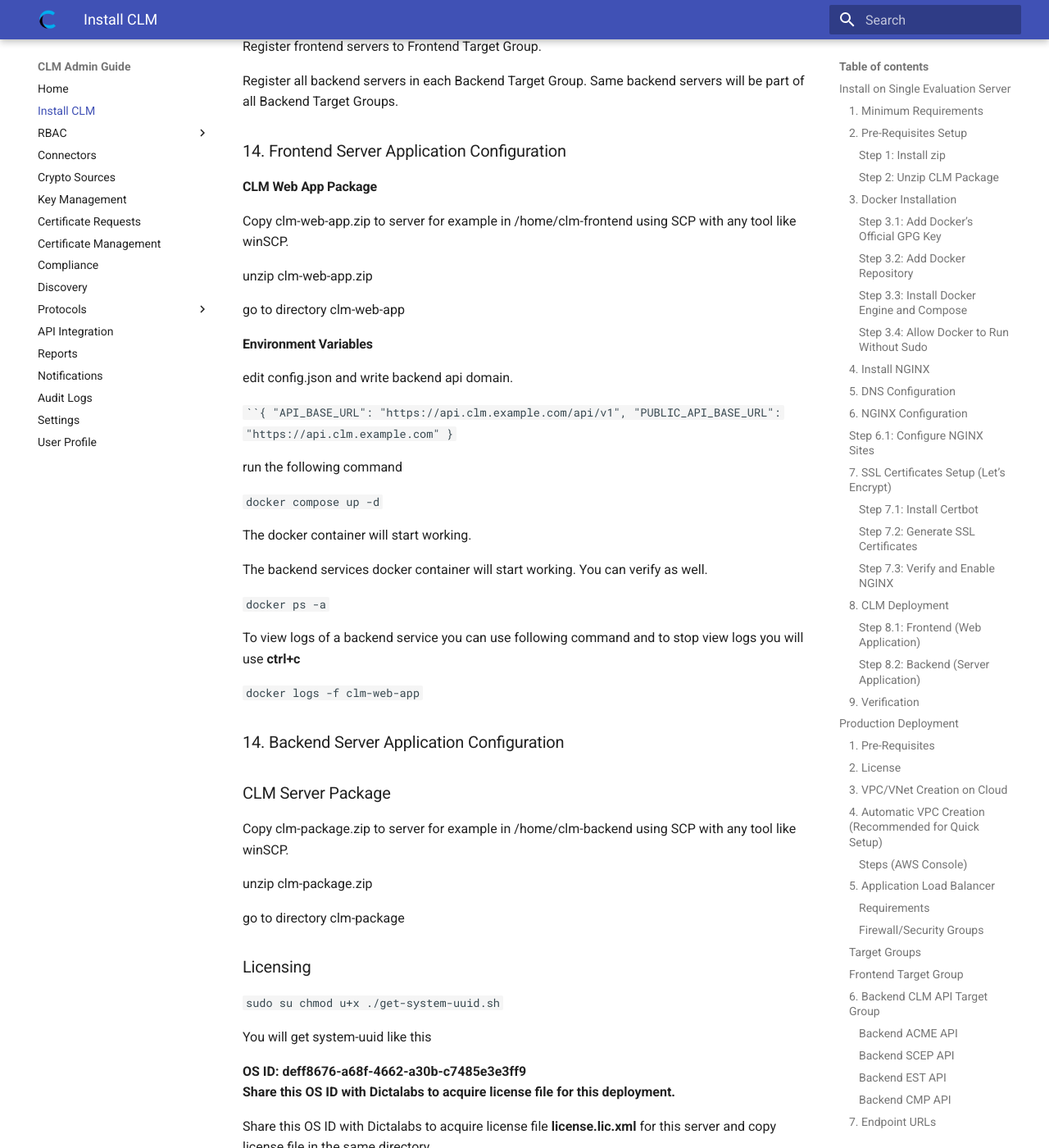
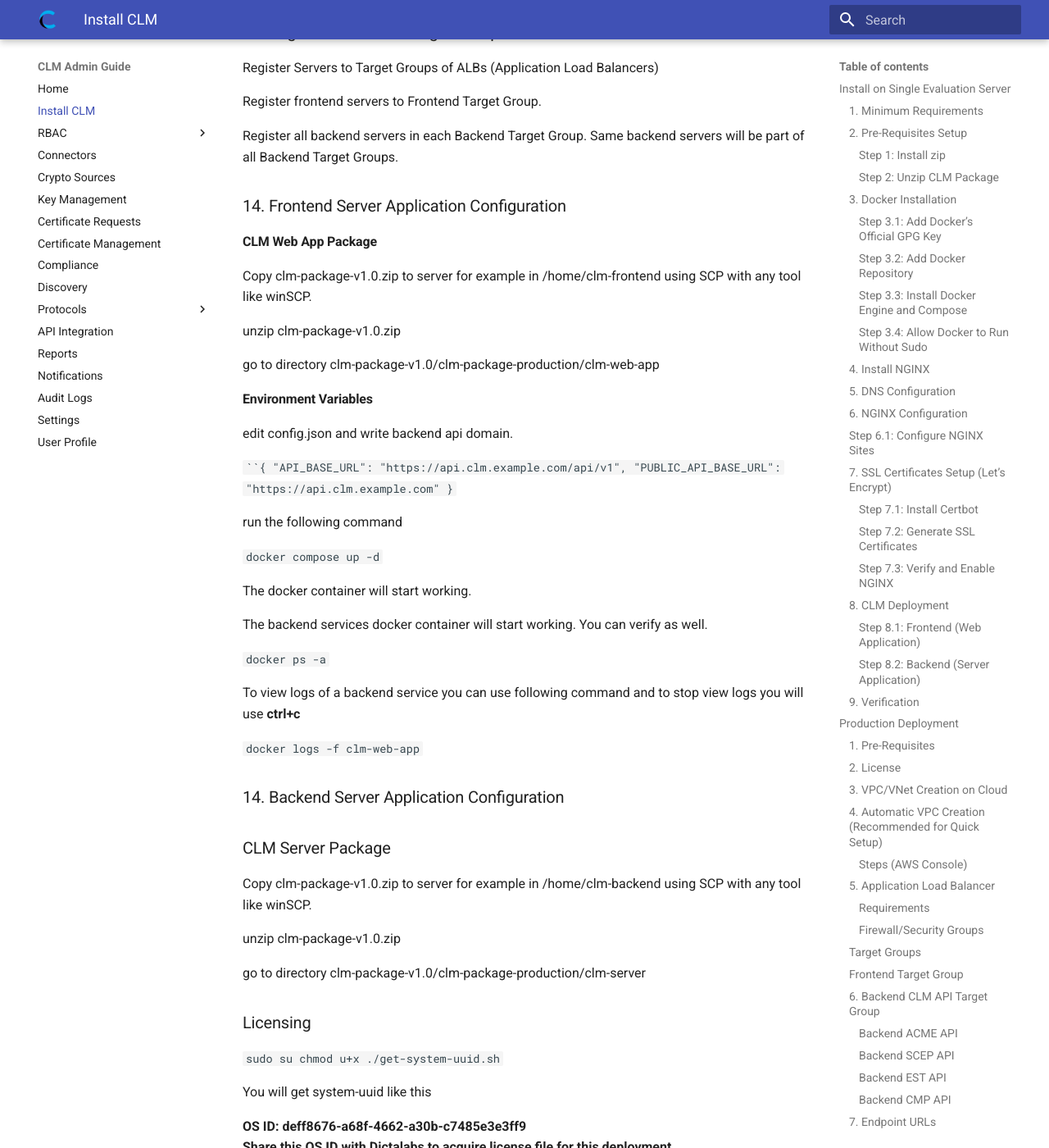
Before and after one commit to dictalabs/clm-admin-guide, an MkDocs documentation site: the page built from docs/install.md, in a window 1280 px wide and 1400 px high, scrolled down 15276 px. Shown: the whole window at 82% size. Built offline with MkDocs 1.6.1 and Material for MkDocs 9.7.7, drawn with Linux system fonts in a browser that asks for light colours; some of the changed text lies outside the part shown.

Commit message:
updated install instructions

```diff
--- a/docs/install.md
+++ b/docs/install.md
@@ -30,7 +30,7 @@
 
 Unzip the deployment package provided by your administrator.
 
-`unzip clm-package.zip`
+`unzip clm-package-v1.0.zip`
 
 ---
 
@@ -153,7 +153,7 @@
 
 1. Navigate to the **clm-web-app** directory:
 
-    `cd clm-web-app`
+    `cd clm-package-v1.0/clm-package-evaluation/clm-web-app`
 
 2. Update the config.json file with your **Backend API URL** (e.g., https://api.clm.YOURDOMAIN.com).
 
@@ -168,7 +168,7 @@
 
 1. Navigate to the **clm-server** directory:
 
-    `cd clm-server`
+    `cd clm-package-v1.0/clm-package-evaluation/clm-server`
 
 2. Edit the .env file to configure:
 
@@ -665,11 +666,11 @@
 
 #### CLM Web App Package
 
-Copy clm-web-app.zip to server for example in /home/clm-frontend using SCP with any tool like winSCP.
+Copy clm-package-v1.0.zip to server for example in /home/clm-frontend using SCP with any tool like winSCP.
 
-unzip clm-web-app.zip
+unzip clm-package-v1.0.zip
 
-go to directory clm-web-app
+go to directory clm-package-v1.0/clm-package-production/clm-web-app
 
 #### Environment Variables
 
@@ -695,11 +696,11 @@
 
 ### CLM Server Package
 
-Copy clm-package.zip to server for example in /home/clm-backend using SCP with any tool like winSCP.
+Copy clm-package-v1.0.zip to server for example in /home/clm-backend using SCP with any tool like winSCP.
 
-unzip clm-package.zip
+unzip clm-package-v1.0.zip
 
-go to directory clm-package
+go to directory clm-package-v1.0/clm-package-production/clm-server
 
 ### Licensing
 
@@ -734,7 +735,7 @@
 
 Set EJBCA connector URL (for example Dictalabs provided EJBCA)
 
-`EJBCA_CONNECTOR=http://144.126.224.110:8004`
+`EJBCA_CONNECTOR=http://YourDomain.com:8004`
 
 To run all the backend services run the following command
 
```
Also changed, not shown: other parts of docs/install.md (+6 -5 lines).
